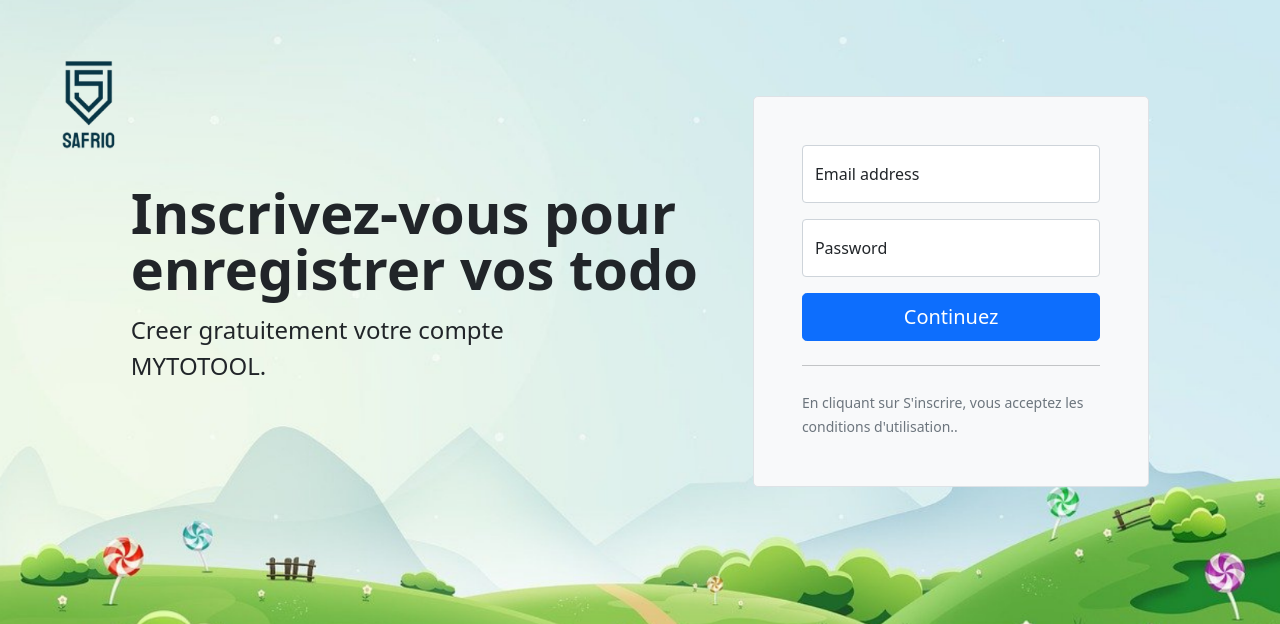
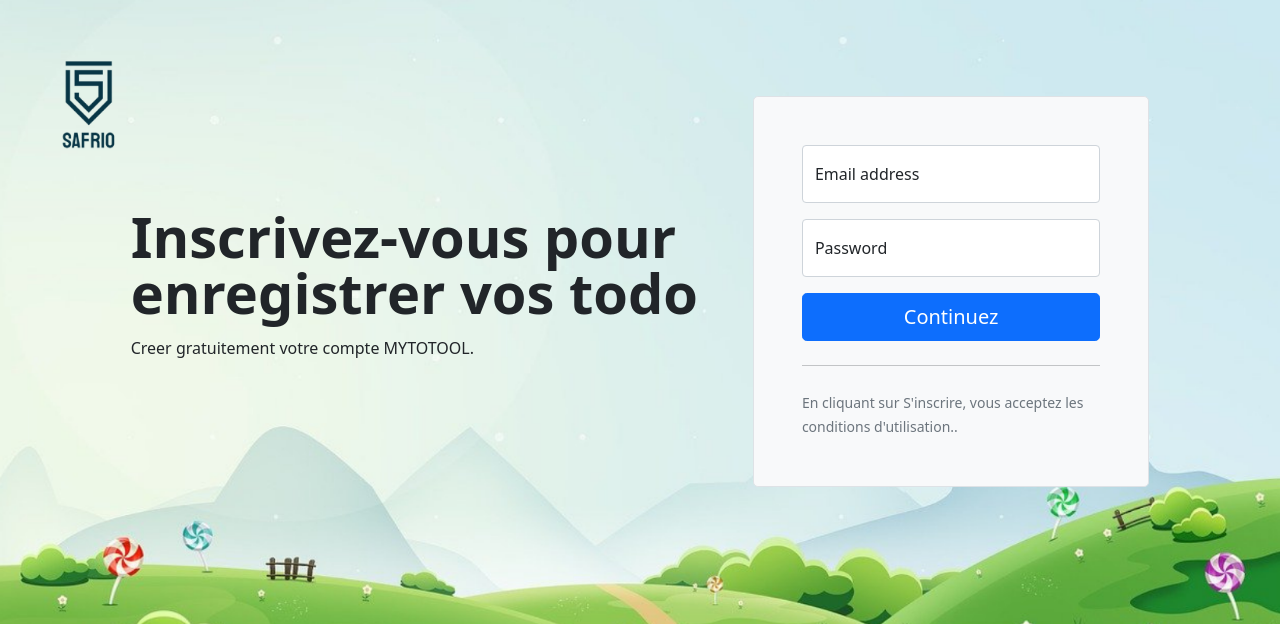
Before and after one commit to Natural-mystik/TODOLIST2, a PHP site: page /index.php in a window 1280 px wide. Shown: the top 624 px of the page. Run offline with PHP 8.4, Linux system fonts and the light colour scheme; tables that the repository leaves empty or names only in its code hold one stand-in row (values such as "Sample post").

Commit message:
Update index.php

```diff
--- a/index.php
+++ b/index.php
@@ -15,10 +15,11 @@ session_start();
   </head>
   <body>
     <div class="container col-xl-10 col-xxl-8 px-4 py-5">
+
       <div class="row align-items-center g-lg-5 py-5">
         <div class="col-lg-7 text-center text-lg-start">
           <h1 class="display-4 fw-bold lh-1 mb-3">Inscrivez-vous pour enregistrer vos todo</h1>
-          <p class="col-lg-10 fs-4">Creer gratuitement votre compte MYTOTOOL.</p>
+          <p class="animate-charcter">Creer gratuitement votre compte MYTOTOOL.</p>
         </div>
         <div class="col-md-10 mx-auto col-lg-5">
           <form action="login.php" method="POST" class="p-4 p-md-5 border rounded-3 bg-light">
@@ -40,12 +41,7 @@ session_start();
 
 
 
-
-
-
-
     <script src="https://cdn.jsdelivr.net/npm/bootstrap@5.1.3/dist/js/bootstrap.bundle.min.js" integrity="sha384-ka7Sk0Gln4gmtz2MlQnikT1wXgYsOg+OMhuP+IlRH9sENBO0LRn5q+8nbTov4+1p" crossorigin="anonymous"></script>
-
 
   </body>
 </html>
```
